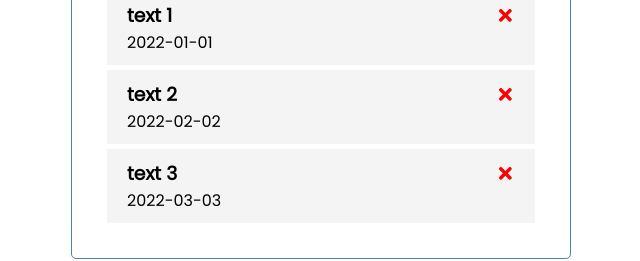
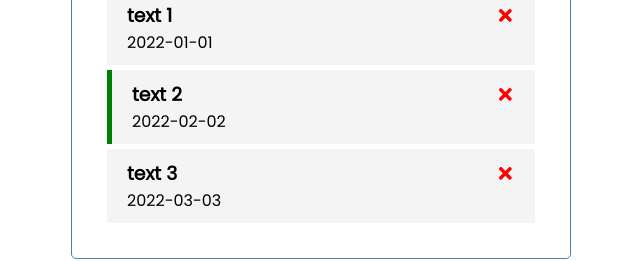
Before and after one commit to ga-watanabe/react-task-tracker, a React (Create React App) app: page / in a window 1280 px wide. Shown: the part 143-404 px from the top of the page, without its empty margins (319-959 px from the left). Built offline with nearby package versions, Linux system fonts and the light colour scheme.

Commit message:
add reminder

```diff
--- a/src/App.js
+++ b/src/App.js
@@ -30,12 +30,22 @@
     setTasks(tasks.filter((task) => task.id !== id))
   }
 
+  const toggleReminder = (id) => {
+    setTasks(tasks.map((task) => task.id === id
+      ? { ...task, reminder: !task.reminder } : task)
+    )
+  }
+
   return (
     <div className="container">
       <Header title="Task Tracker" />
-      <Tasks
-        tasks={tasks}
-        onDelete={deleteTask} />
+      {tasks.length > 0 ?
+        <Tasks
+          tasks={tasks}
+          onDelete={deleteTask}
+          onToggle={toggleReminder} />
+        : 'No Task'
+      }
     </div>
   );
 }
--- a/src/components/Task.js
+++ b/src/components/Task.js
@@ -1,8 +1,10 @@
 import { FaTimes } from 'react-icons/fa'
 
-const Task = ({ task, onDelete }) => {
+const Task = ({ task, onDelete, onToggle }) => {
   return (
-    <div className="task">
+    <div
+      className={`task ${task.reminder ? 'reminder' : ''}`}
+      onDoubleClick={ () => onToggle(task.id)}>
       <h3>
         {task.text}
         <FaTimes
--- a/src/components/Tasks.js
+++ b/src/components/Tasks.js
@@ -1,13 +1,14 @@
 import Task from './Task'
 
-const Tasks = ({ tasks, onDelete }) => {
+const Tasks = ({ tasks, onDelete, onToggle }) => {
   return (
     <>
       {tasks.map((task) => (
         <Task
           key={task.id}
           task={task}
-          onDelete={onDelete} />
+          onDelete={onDelete}
+          onToggle={onToggle} />
       ))}
     </>
   )
```
